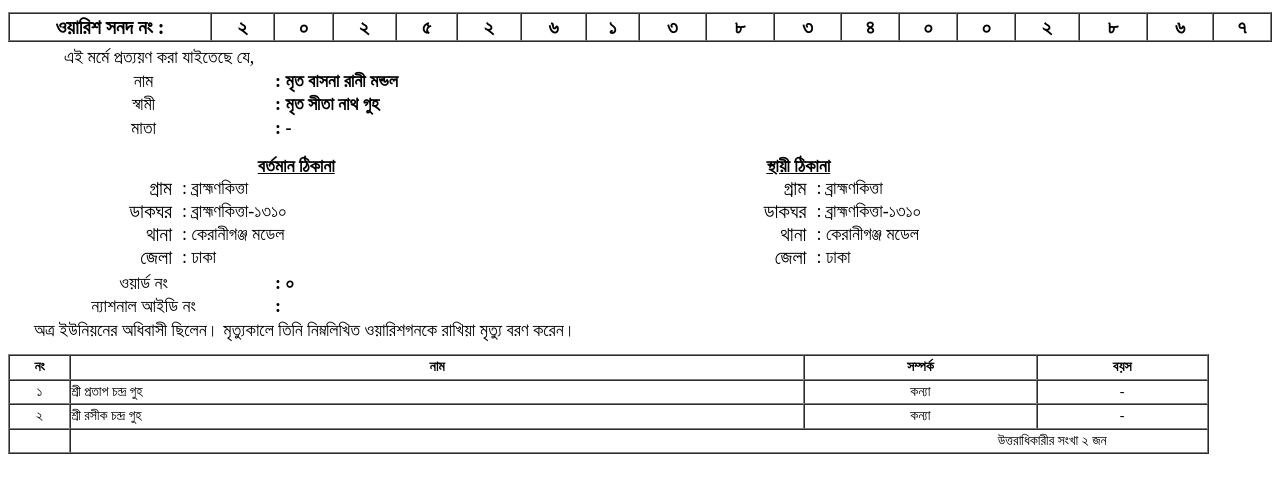
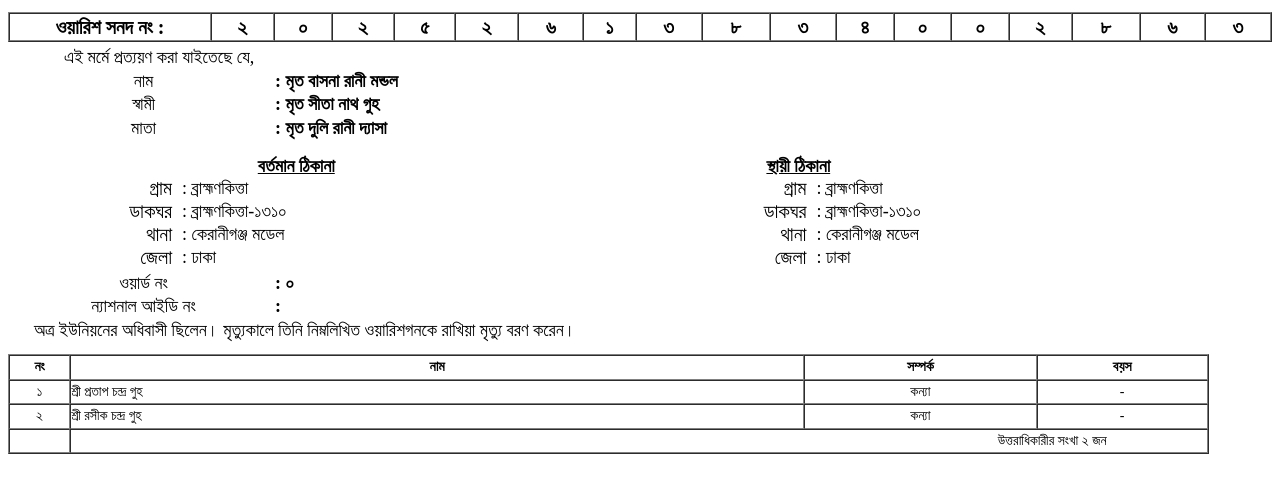
Before and after one commit to kalindiup/index.php-onlinetrack-warish_onosondan-tid-20253613834002863, a plain HTML site: page index.html in a window 1280 px wide. Shown: the part 178-670 px from the top of the page. Drawn offline with Linux system fonts and the light colour scheme.

Commit message:
Update index.html

```diff
--- a/index.html
+++ b/index.html
@@ -77,7 +77,7 @@
 
 				<td style="text-align:center; font-weight:bold; font-size:20px;">৬</td>
 
-				<td style="text-align:center; font-weight:bold; font-size:20px;">৭</td>
+				<td style="text-align:center; font-weight:bold; font-size:20px;">৩</td>
 							</tr>
 		</table>
 
@@ -99,7 +99,7 @@
 				</tr>
 				<tr>
 					<td  style="font-size:18px; text-align:center;">মাতা </td>
-					<td><font style="font-size:18px;  font-weight:bold;">: -</font></td>
+					<td><font style="font-size:18px;  font-weight:bold;">: মৃত দুলি রানী দ্যাসা</font></td>
 					<td></td>
 					<td></td>
 				</tr>
```
